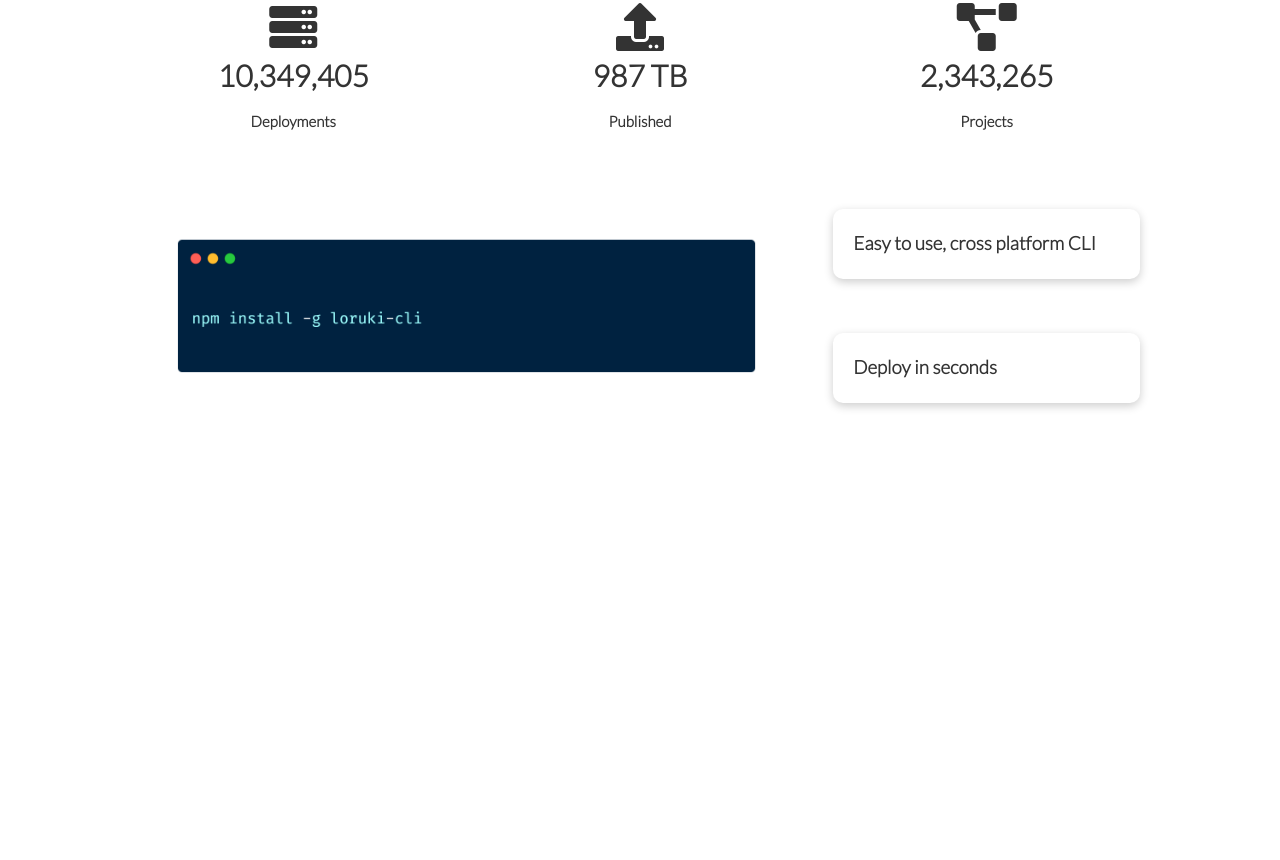
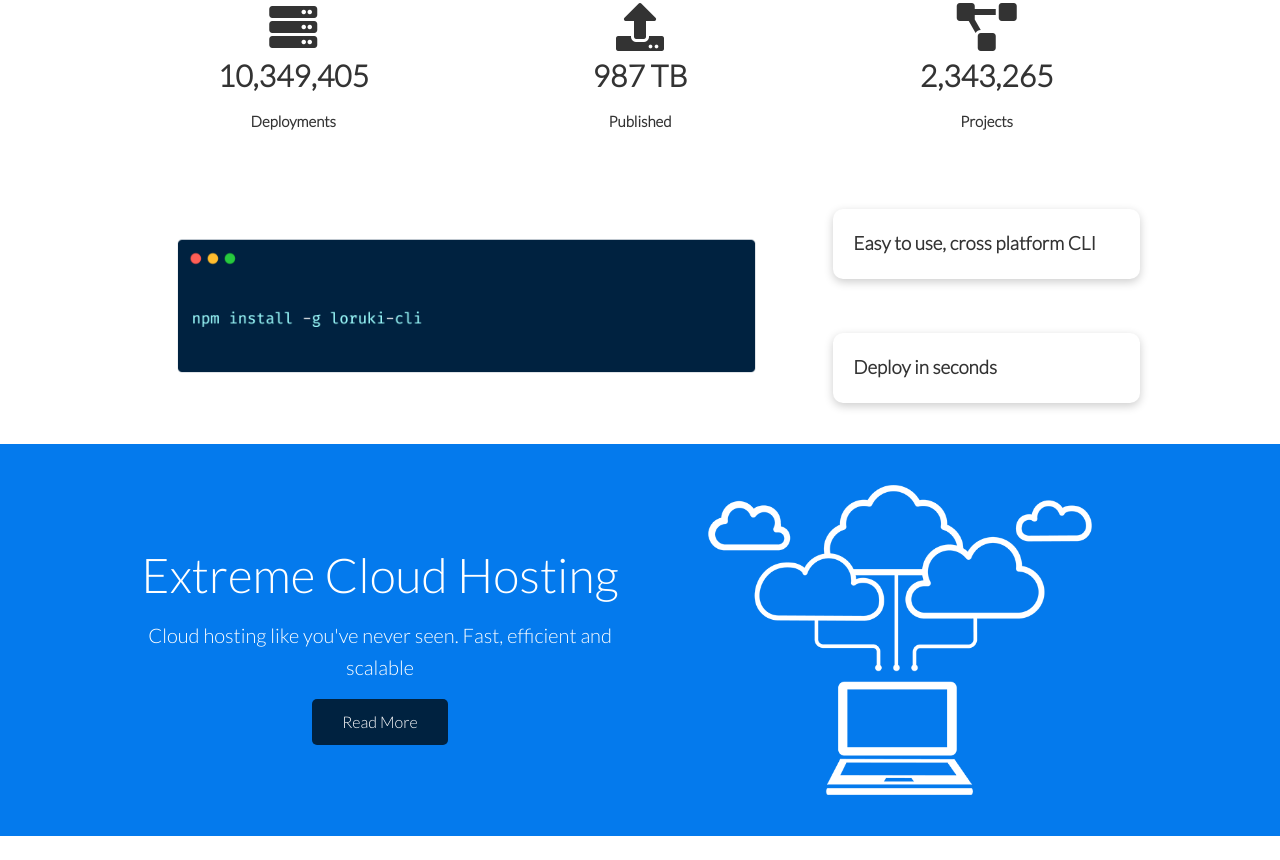
Before and after one commit to VictoriaOsipov/loruki-website, a plain HTML site: page index.html in a window 1280 px wide. Shown: the part 675-1535 px from the top of the page. Before the commit the page ends 1095 px from the top, so only its background shows below. Drawn offline with Linux system fonts and the light colour scheme.

Commit message:
add cloud section

```diff
--- a/css/style.css
+++ b/css/style.css
@@ -1,7 +1,11 @@
 @import url('https://fonts.googleapis.com/css2?family=Lato:wght@300&display=swap');
 
 :root {
-    --primary-color: #047aed
+    --primary-color: #047aed;
+    --secondary-color: #1c3fa8;
+    --dark-color: #002240;
+    --light-color: #f4f4f4;
+
 }
 
 * {
@@ -162,3 +166,9 @@ img {
     grid-column: 1 / span 2;
     grid-row: 1 / span 2;
 }
+
+
+/* Cloud */
+.cloud .grid {
+    grid-template-columns: 4fr, 3fr;
+}
--- a/css/utilities.css
+++ b/css/utilities.css
@@ -33,6 +33,45 @@
 .btn:hover {
     transform: scale(0.98);
 }
+
+/* Backgrounds & colored btns */
+.bg-primary , .btn-primary {
+    background-color: var(--primary-color) ;
+    color: #fff;
+}
+
+.bg-secondary , .btn-secondary {
+    background-color: var(--secondary-color) ;
+    color: #fff;
+}
+.bg-dark , .btn-dark {
+    background-color: var(--dark-color) ;
+    color: #fff;
+}
+.bg-light , .btn-light {
+    background-color: var(--light-color) ;
+    color: #333;
+}
+
+/* Text Sizes */
+.lead {
+    font-size: 20px;
+}
+
+.sm {
+    font-size: 1rem;
+}
+.md {
+    font-size: 2rem;
+}
+.lg {
+    font-size: 3rem;
+}
+.xl {
+    font-size: 4rem;
+}
+
+
 
 .text-center {
     text-align: center;
--- a/index.html
+++ b/index.html
@@ -104,8 +104,21 @@
           <h3>Deploy in seconds</h3>
         </div>
       </div>
+    </section>
 
+    <!-- Cloud -->
+    <section class="cloud bg-primary my-2 py-2">
+      <div class="container grid">
+        <div class="text-center">
+          <h2 class="lg">Extreme Cloud Hosting</h2>
+          <p class="lead my-1">Cloud hosting like you've never seen. Fast, efficient and scalable</p>
+          <a href="features.html" class="btn btn-dark">Read More</a>
+        </div>
+        <img src="images/cloud.png" alt="">
+      </div>
     </section>
+
+
 
 
 
```
